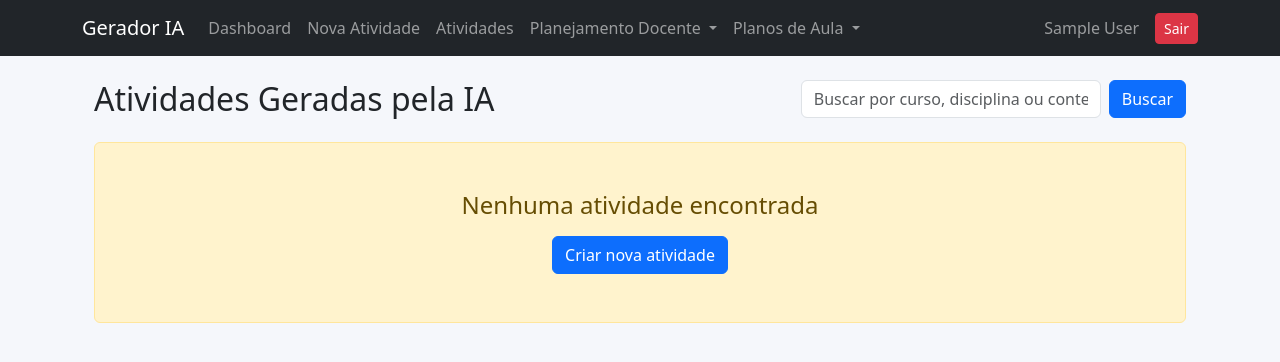
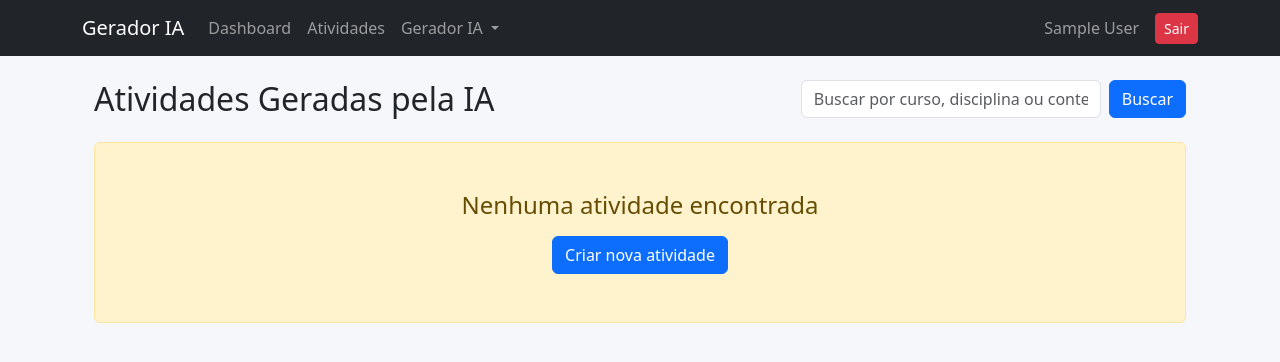
Before and after one commit to ronanferreira-sudo/gerador-atividades, a Flask app: page /atividades in a window 1280 px wide. Shown: the top 362 px of the page. Run offline with Flask 3, Linux system fonts and the light colour scheme; the visitor is signed in with stand-in values (Sample User, id 1); data that the repository does not hold is empty; some libraries are stand-ins or nearby versions.

Commit message:
feat: reorganiza navbar - remove Nova Atividade e cria dropdown Gerador IA com Planejamento, Plano de Curso e Atividade

```diff
--- a/templates/base.html
+++ b/templates/base.html
@@ -68,32 +68,19 @@
                 </li>
 
                 <li class="nav-item">
-                    <a class="nav-link" href="/">
-                        Nova Atividade
-                    </a>
-                </li>
-
-                <li class="nav-item">
                     <a class="nav-link" href="/atividades">
                         Atividades
                     </a>
                 </li>
-                <li class="nav-item dropdown">
-                    <a class="nav-link dropdown-toggle" href="#" role="button" data-bs-toggle="dropdown">
-                        Planejamento Docente
-                    </a>
-                    <ul class="dropdown-menu">
-                        <li><a class="dropdown-item" href="/planejamento_docente">+ Gerar Planejamento (Excel)</a></li>
-                        <li><a class="dropdown-item" href="/listar_planejamentos">Meus Planejamentos</a></li>
-                    </ul>
-                </li>
 
                 <li class="nav-item dropdown">
                     <a class="nav-link dropdown-toggle" href="#" role="button" data-bs-toggle="dropdown">
-                        Planos de Aula
+                        Gerador IA
                     </a>
                     <ul class="dropdown-menu">
-                        <li><a class="dropdown-item" href="/listar_cursos">Ver Cursos e Planos</a></li>
+                        <li><a class="dropdown-item" href="/planejamento_docente"><i class="bi bi-calendar2-range-fill me-2 text-primary"></i>Planejamento</a></li>
+                        <li><a class="dropdown-item" href="/planos"><i class="bi bi-journal-bookmark-fill me-2 text-success"></i>Plano de Curso</a></li>
+                        <li><a class="dropdown-item" href="/"><i class="bi bi-file-earmark-check-fill me-2 text-warning"></i>Atividade</a></li>
                     </ul>
                 </li>
 
```
